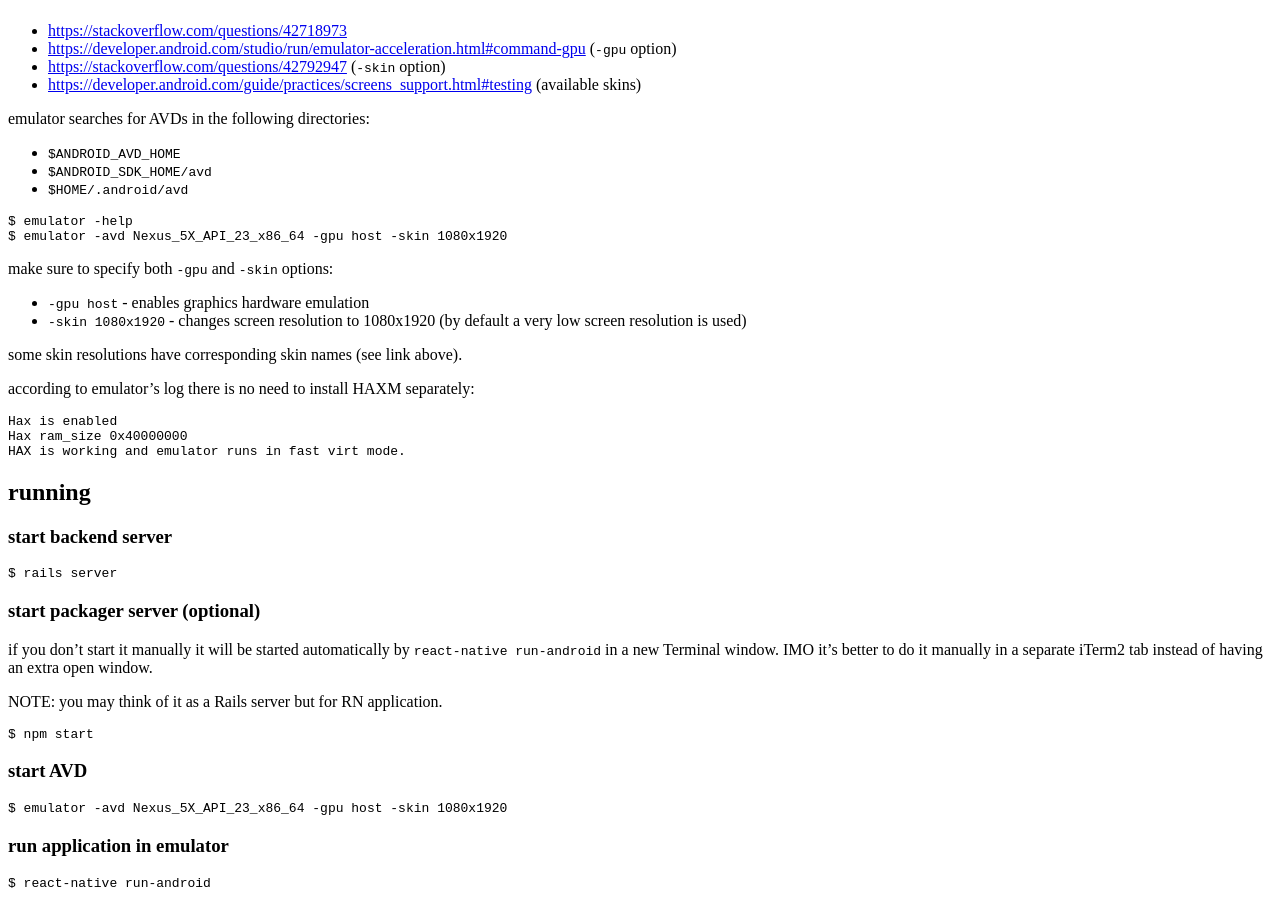
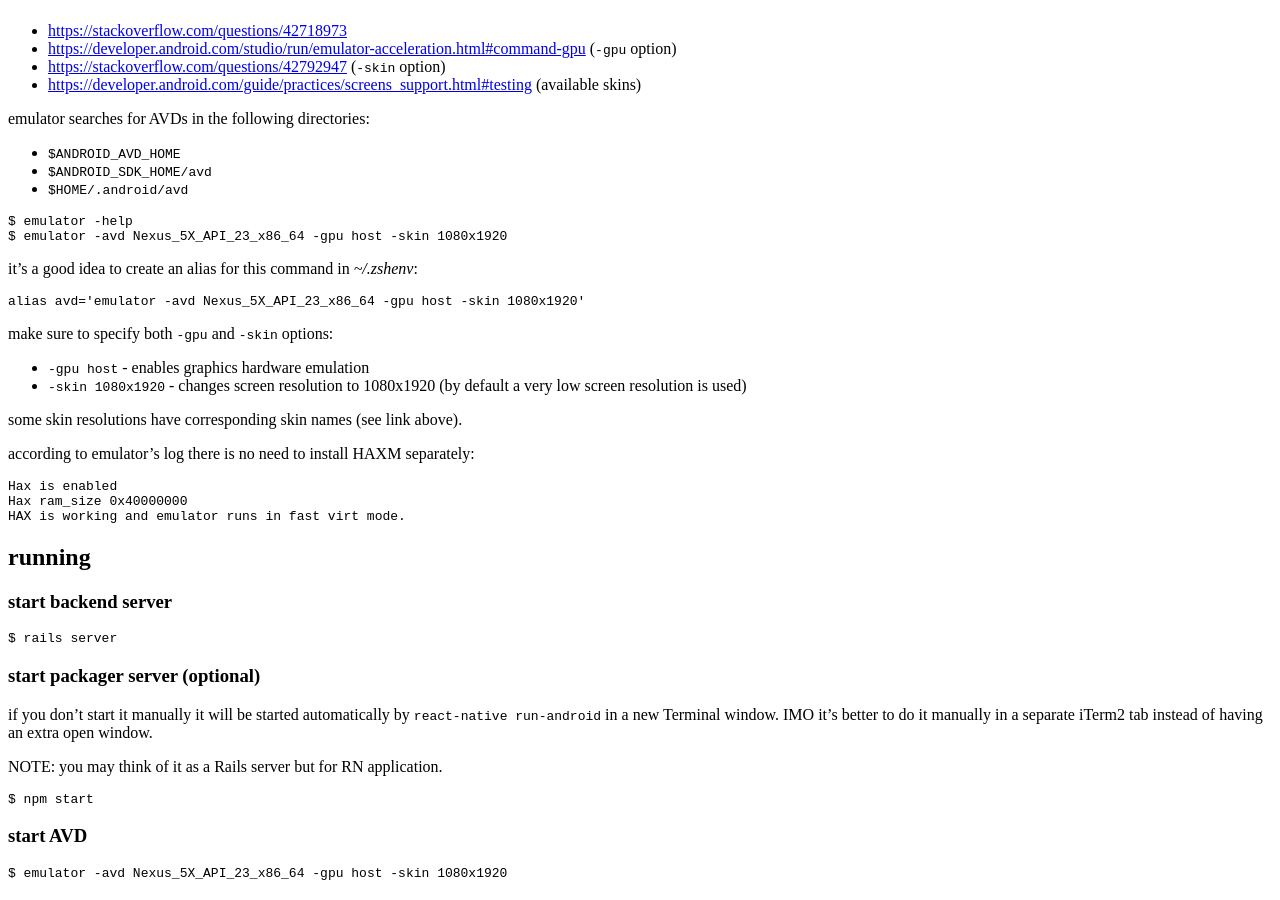
Before and after one commit to tap349/tap349.github.io, a Jekyll site: the page built from _posts/2017-05-24-react-native-android.md, in a window 1280 px wide and 900 px high, scrolled down 1903 px. Built offline with Jekyll 4.4.1, drawn with Linux system fonts in a browser that asks for light colours; some of the changed text lies outside the part shown.

Commit message:
update 2017-05-26_12:07:08

````diff
--- a/_posts/2017-05-24-react-native-android.md
+++ b/_posts/2017-05-24-react-native-android.md
@@ -112,6 +112,12 @@ emulator searches for AVDs in the following directories:
 ```sh
 $ emulator -help
 $ emulator -avd Nexus_5X_API_23_x86_64 -gpu host -skin 1080x1920
+```
+
+it's a good idea to create an alias for this command in _~/.zshenv_:
+
+```conf
+alias avd='emulator -avd Nexus_5X_API_23_x86_64 -gpu host -skin 1080x1920'
 ```
 
 make sure to specify both `-gpu` and `-skin` options:
@@ -268,7 +274,7 @@ $ cd /usr/local/share/android-sdk/emulator
 $ ./emulator -avd Nexus_5X_API_23_x86_64
 ```
 
-or else create alias in _~/.zshenv_:
+or else create an alias in _~/.zshenv_:
 
 ```conf
 alias emulator='cd /usr/local/share/android-sdk/emulator && ./emulator'
````
